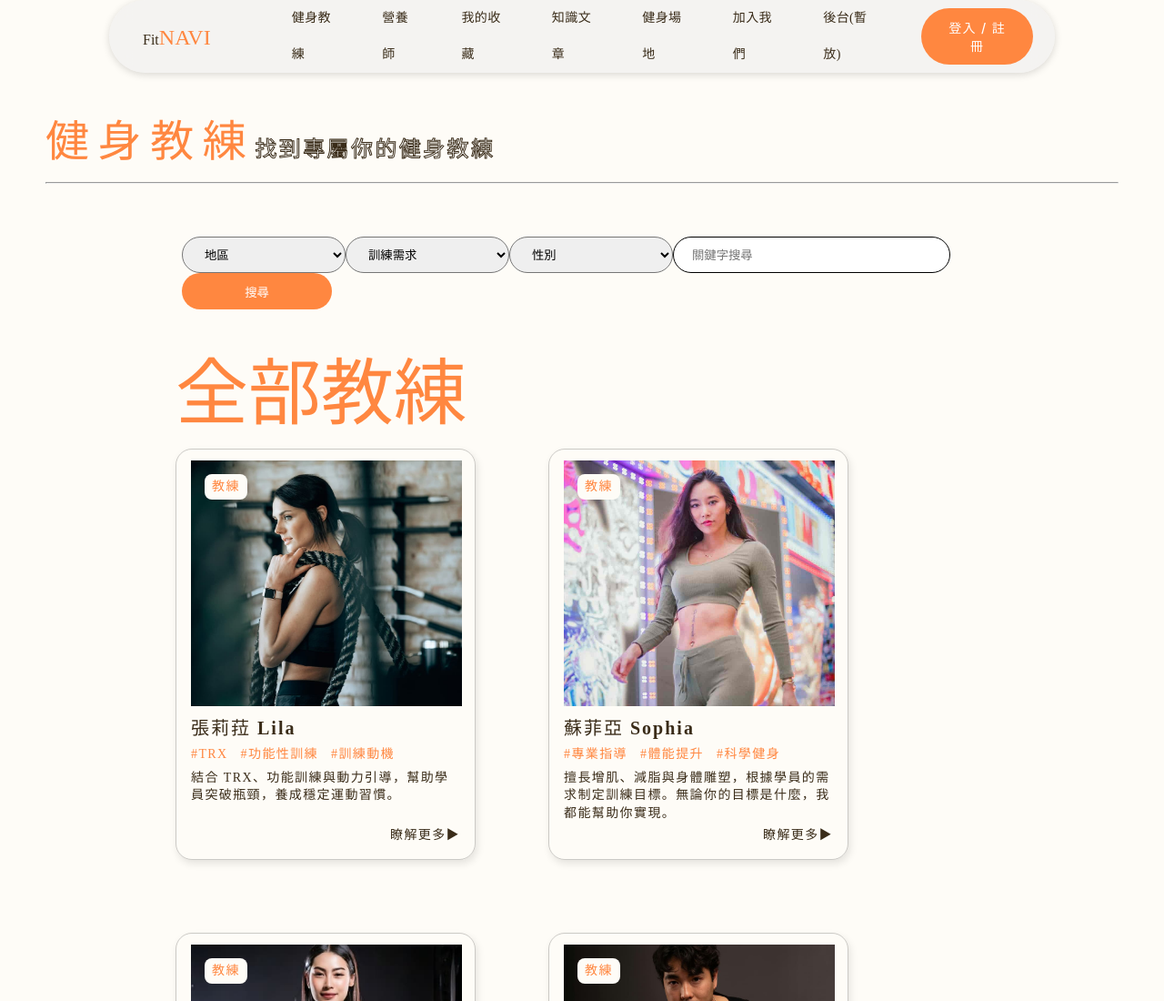
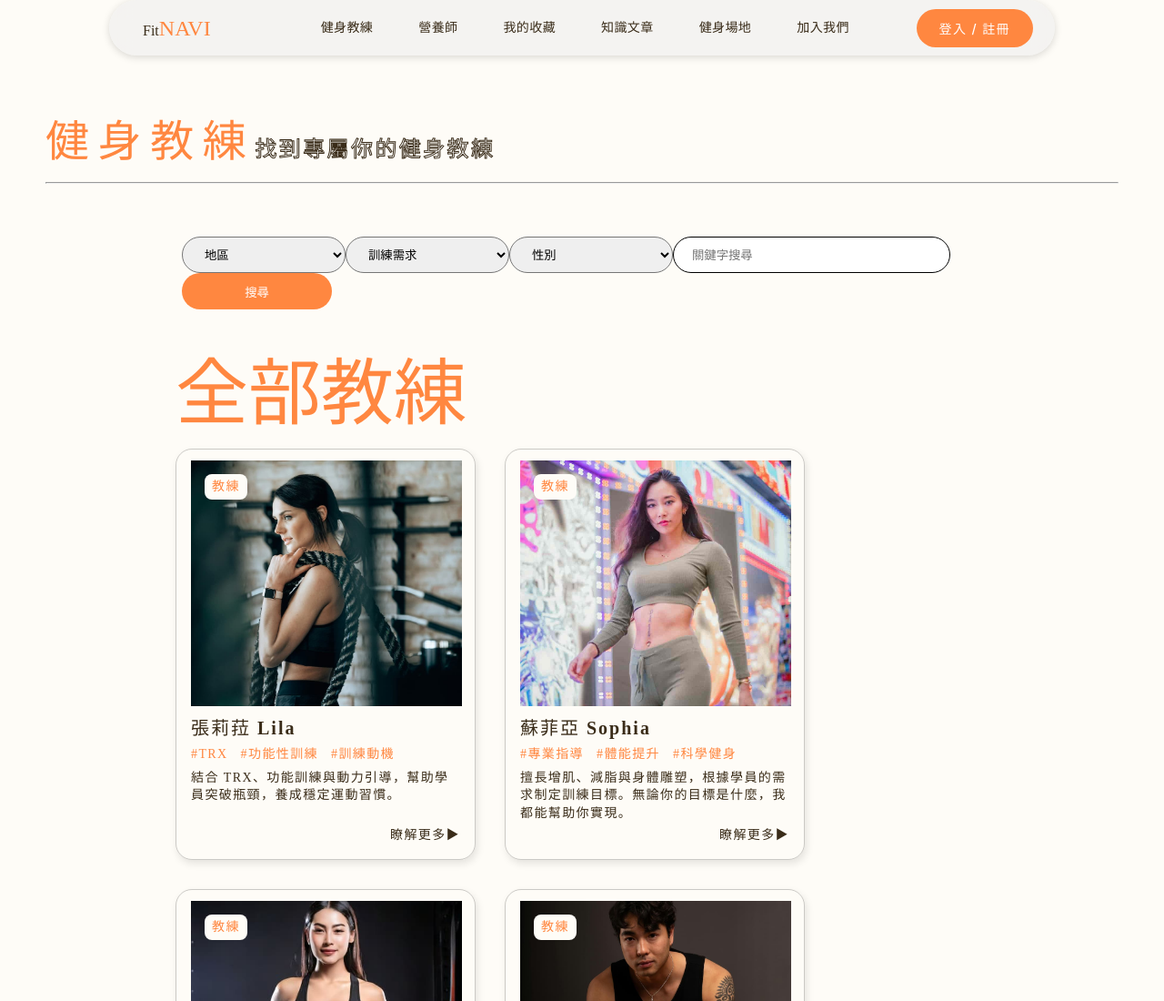
Before and after one commit to jodi0813/fitnaviTeam, a React (Vite) app: page / in a window 1280 px wide. Shown: the top 1100 px of the page at 91% size. Built offline with nearby package versions, Linux system fonts and the light colour scheme; a web font is replaced by a local one.

Commit message:
導覽列拿掉後台

```diff
--- a/src/fitnavi/Coach/Coach.scss
+++ b/src/fitnavi/Coach/Coach.scss
@@ -51,7 +51,7 @@
 .coachNineCards {
   display: flex;
   flex-wrap:wrap;
-  gap:80px;
+  gap:32px;
 }
 .all-coach {
   color: #ff8740;
--- a/src/fitnavi/Navbar/Navbar.jsx
+++ b/src/fitnavi/Navbar/Navbar.jsx
@@ -31,9 +31,9 @@ function Navbar() {
               <li>
                 <Link to="./ JoinusStep2">加入我們</Link>
               </li>
-              <li>
+              {/* <li>
                 <Link to="/memberlist">後台(暫放)</Link>
-              </li>
+              </li> */}
             </ul>
             <button type="button" className="nbr-login">
               登入 / 註冊
```
